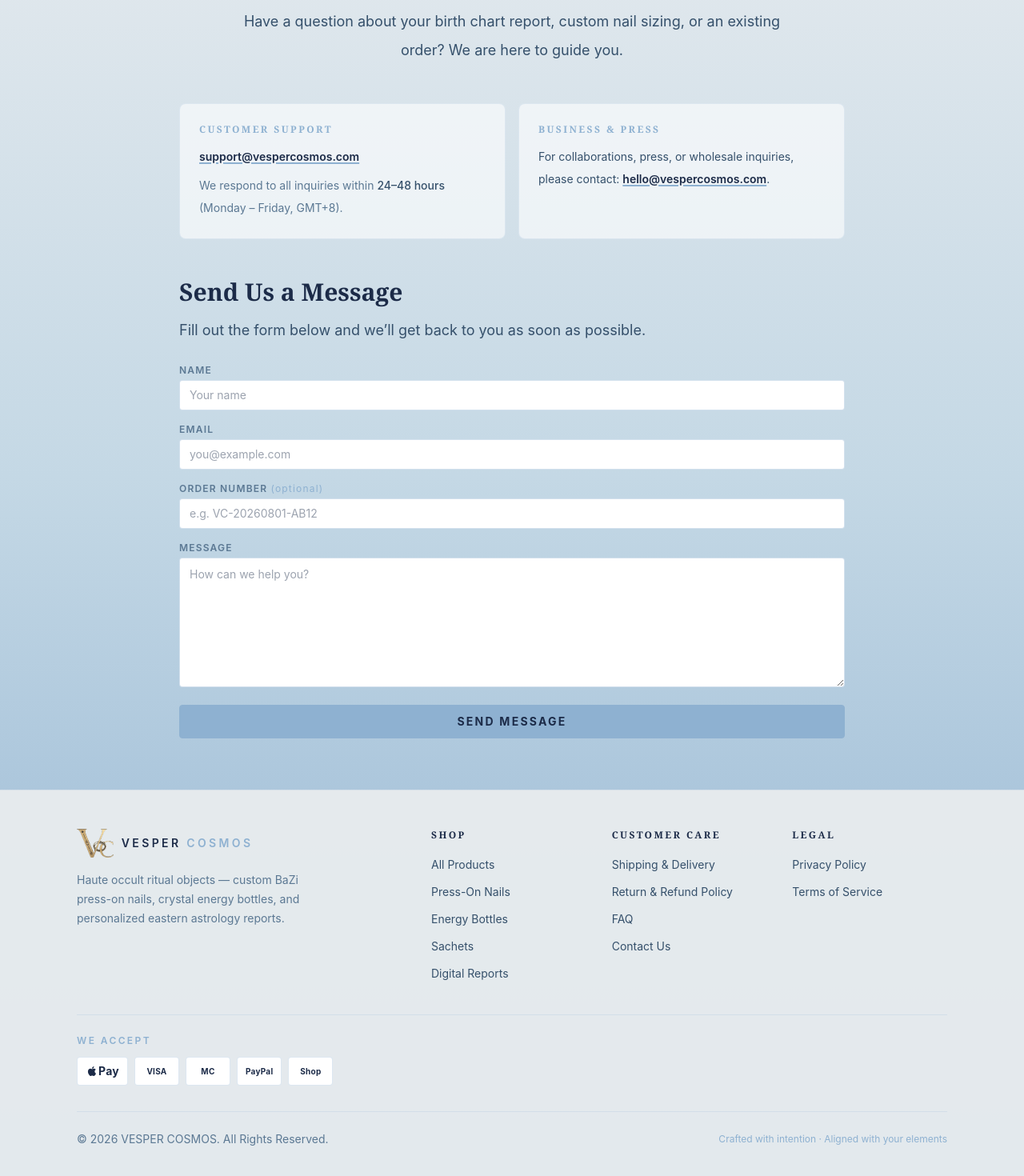
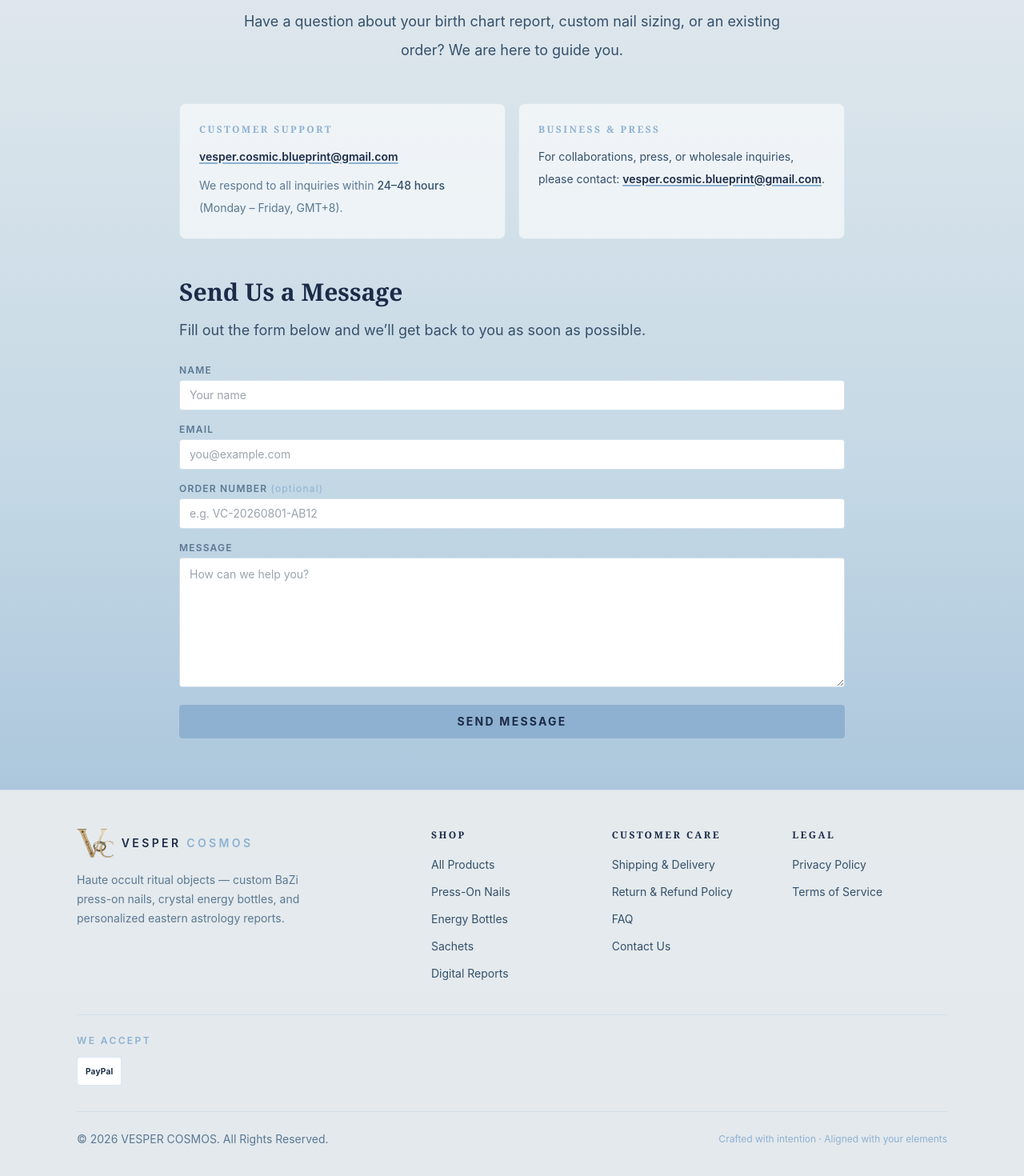
Before and after one commit to vesper-cosmic/vesper-cosmic, a Next.js app: page /contact in a window 1280 px wide. Shown: the part 220-1690 px from the top of the page at 80% size. Built offline with nearby package versions, Linux system fonts and the light colour scheme; no server answers.

Commit message:
Update contact emails to vesper.cosmic.blueprint@gmail.com and keep only PayPal as payment method

```diff
--- a/app/api/contact/route.js
+++ b/app/api/contact/route.js
@@ -90,7 +90,7 @@ export async function POST(request) {
   ].join("\n");
 
   const from = `${storeName} <${
-    process.env.RESEND_FROM_EMAIL || "onboarding@resend.dev"
+    process.env.RESEND_FROM_EMAIL || "vesper.cosmic.blueprint@gmail.com"
   }>`;
 
   const results = await Promise.all([
--- a/app/contact/page.js
+++ b/app/contact/page.js
@@ -32,10 +32,10 @@ export default function ContactPage() {
             </h2>
             <p className="mt-3 text-sm leading-7 text-[#35506B]">
               <a
-                href="mailto:support@vespercosmos.com"
+                href="mailto:vesper.cosmic.blueprint@gmail.com"
                 className="font-semibold text-[#1C2B48] underline decoration-[#8EB1D1] decoration-2 underline-offset-2 transition hover:text-[#5B7893]"
               >
-                support@vespercosmos.com
+                vesper.cosmic.blueprint@gmail.com
               </a>
             </p>
             <p className="mt-2 text-sm leading-7 text-[#5B7893]">
@@ -54,10 +54,10 @@ export default function ContactPage() {
             <p className="mt-3 text-sm leading-7 text-[#35506B]">
               For collaborations, press, or wholesale inquiries, please contact:{" "}
               <a
-                href="mailto:hello@vespercosmos.com"
+                href="mailto:vesper.cosmic.blueprint@gmail.com"
                 className="font-semibold text-[#1C2B48] underline decoration-[#8EB1D1] decoration-2 underline-offset-2 transition hover:text-[#5B7893]"
               >
-                hello@vespercosmos.com
+                vesper.cosmic.blueprint@gmail.com
               </a>
               .
             </p>
--- a/app/privacy/page.js
+++ b/app/privacy/page.js
@@ -15,7 +15,7 @@ const infoItems = [
   },
   {
     title: "Payment Information",
-    text: "Processed securely through encrypted third-party payment gateways (Visa, MasterCard, PayPal, Apple Pay). We do not store your credit card details on our servers.",
+    text: "Processed securely through encrypted third-party payment gateway (PayPal). We do not store your credit card details on our servers.",
   },
 ];
 
@@ -129,10 +129,10 @@ export default function PrivacyPage() {
             If you have questions regarding our Privacy Policy, please email us
             at{" "}
             <a
-              href="mailto:privacy@vespercosmos.com"
+              href="mailto:vesper.cosmic.blueprint@gmail.com"
               className="font-semibold text-[#1C2B48] underline decoration-[#8EB1D1] decoration-2 underline-offset-2 transition hover:text-[#5B7893]"
             >
-              privacy@vespercosmos.com
+              vesper.cosmic.blueprint@gmail.com
             </a>
             .
           </p>
--- a/app/returns/page.js
+++ b/app/returns/page.js
@@ -144,10 +144,10 @@ export default function ReturnsPage() {
               <p className="text-sm leading-7 text-[#35506B] sm:text-base">
                 Contact us at{" "}
                 <a
-                  href="mailto:support@vespercosmos.com"
+                  href="mailto:vesper.cosmic.blueprint@gmail.com"
                   className="font-semibold text-[#1C2B48] underline decoration-[#8EB1D1] decoration-2 underline-offset-2 transition hover:text-[#5B7893]"
                 >
-                  support@vespercosmos.com
+                  vesper.cosmic.blueprint@gmail.com
                 </a>{" "}
                 within{" "}
                 <strong className="font-semibold text-[#1C2B48]">
@@ -192,10 +192,10 @@ export default function ReturnsPage() {
             If you have any questions regarding our Return & Refund Policy,
             please email us at{" "}
             <a
-              href="mailto:support@vespercosmos.com"
+              href="mailto:vesper.cosmic.blueprint@gmail.com"
               className="font-semibold text-[#1C2B48] underline decoration-[#8EB1D1] decoration-2 underline-offset-2 transition hover:text-[#5B7893]"
             >
-              support@vespercosmos.com
+              vesper.cosmic.blueprint@gmail.com
             </a>
             .
           </p>
--- a/app/terms/page.js
+++ b/app/terms/page.js
@@ -117,10 +117,10 @@ export default function TermsPage() {
             If you have questions regarding our Terms of Service, please email
             us at{" "}
             <a
-              href="mailto:legal@vespercosmos.com"
+              href="mailto:vesper.cosmic.blueprint@gmail.com"
               className="font-semibold text-[#1C2B48] underline decoration-[#8EB1D1] decoration-2 underline-offset-2 transition hover:text-[#5B7893]"
             >
-              legal@vespercosmos.com
+              vesper.cosmic.blueprint@gmail.com
             </a>
             .
           </p>
--- a/components/SiteFooter.jsx
+++ b/components/SiteFooter.jsx
@@ -31,11 +31,7 @@ const footerNav = [
 
 // Payment badge placeholders — replace with official SVGs / icons
 const paymentMethods = [
-  { label: "Apple Pay", text: " Pay" },
-  { label: "Visa", text: "VISA" },
-  { label: "Mastercard", text: "MC" },
   { label: "PayPal", text: "PayPal" },
-  { label: "Shopify Payments", text: "Shop" },
 ];
 
 export default function SiteFooter() {
@@ -104,21 +100,7 @@ export default function SiteFooter() {
                 className="flex h-9 min-w-[3.5rem] items-center justify-center rounded border border-[#8EB1D1]/30 bg-white px-2.5 text-[10px] font-bold tracking-wide text-[#1C2B48]"
                 title={method.label}
               >
-                {method.label === "Apple Pay" ? (
-                  <span className="flex items-center text-sm leading-none">
-                    <svg
-                      aria-hidden="true"
-                      className="h-4 w-4"
-                      viewBox="0 0 24 24"
-                      fill="currentColor"
-                    >
-                      <path d="M17.05 20.28c-.98.95-2.05.8-3.08.35-1.09-.46-2.09-.48-3.24 0-1.44.62-2.2.44-3.06-.35C2.79 15.25 3.51 7.59 9.05 7.31c1.35.07 2.29.74 3.08.8 1.18-.24 2.31-.93 3.57-.84 1.51.12 2.65.72 3.4 1.8-3.12 1.87-2.38 5.98.48 7.13-.57 1.5-1.31 2.99-2.54 4.09zM12.03 7.25c-.15-2.23 1.66-4.07 3.74-4.25.29 2.58-2.34 4.5-3.74 4.25z" />
-                    </svg>
-                    Pay
-                  </span>
-                ) : (
-                  method.text
-                )}
+                {method.text}
               </li>
             ))}
           </ul>
```
Also changed, not shown: lib/auth.js, lib/orderServer.js, 2 other files (tests, documents, lock files or other folders).
